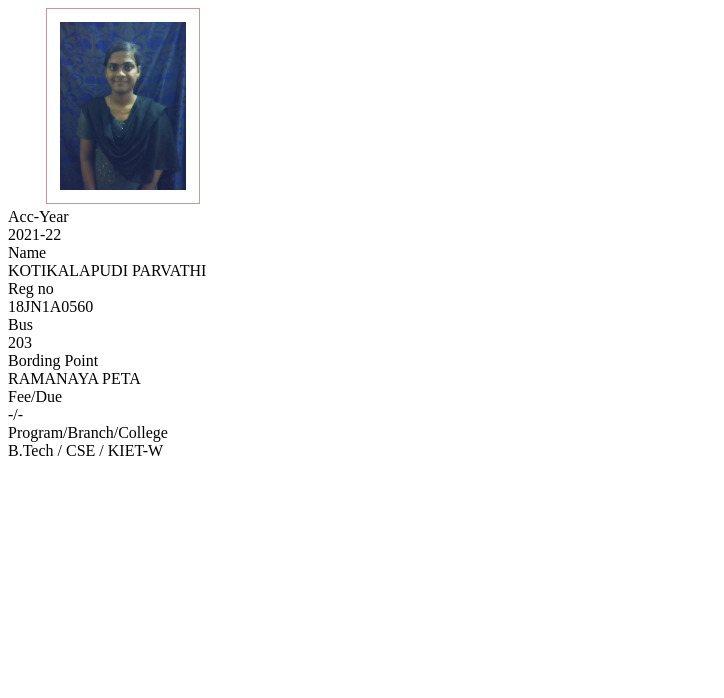
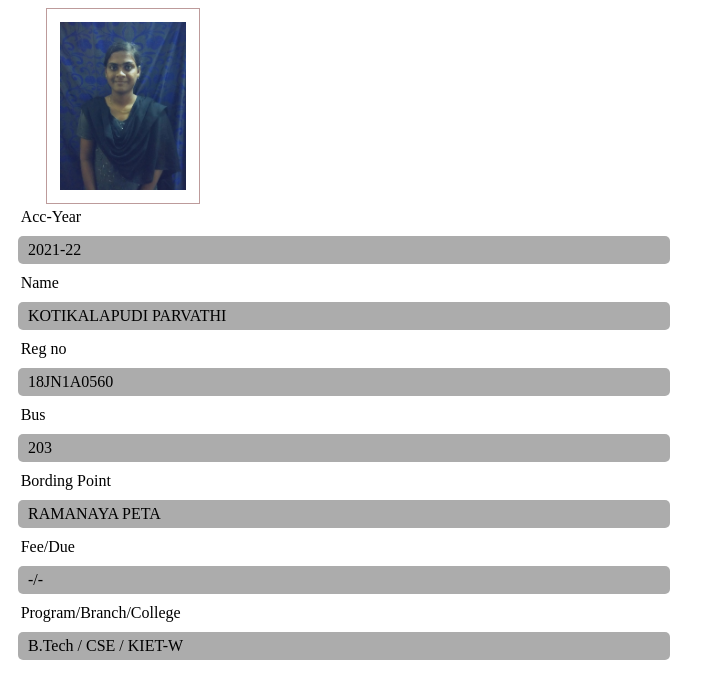
Before and after one commit to PARVATHI166DEVI/bus_id, a plain HTML site: page index.html in a window 1280 px wide. Shown: the whole page, without its empty margins (0-724 px from the left). Drawn offline with Linux system fonts and the light colour scheme.

Commit message:
Update id.css

```diff
--- a/id.css
+++ b/id.css
@@ -1,13 +1,19 @@
-.div1{
-    padding-top: 2%;
-    padding-left: 3%;
+div{
+    background-color: rgb(172, 172, 172);
+    padding: 5px 10px;
+    margin: 10px;
+    border: 1px solid gey;
+    border-radius: 5px;
+    width: 50%;
+    height: 150%;
 }
 
-#btn1{
-    display: block;
-    width: 30%;
-    padding: 5px 15px;
-    font-size: 16px;
-    text-align: start;
-    border-radius: 5px;
+.heading{
+    margin-left: 1%;
 }
+
+@media screen  and (min-width:1080px){
+    body{
+        background-color: white;
+    }
+}
```
